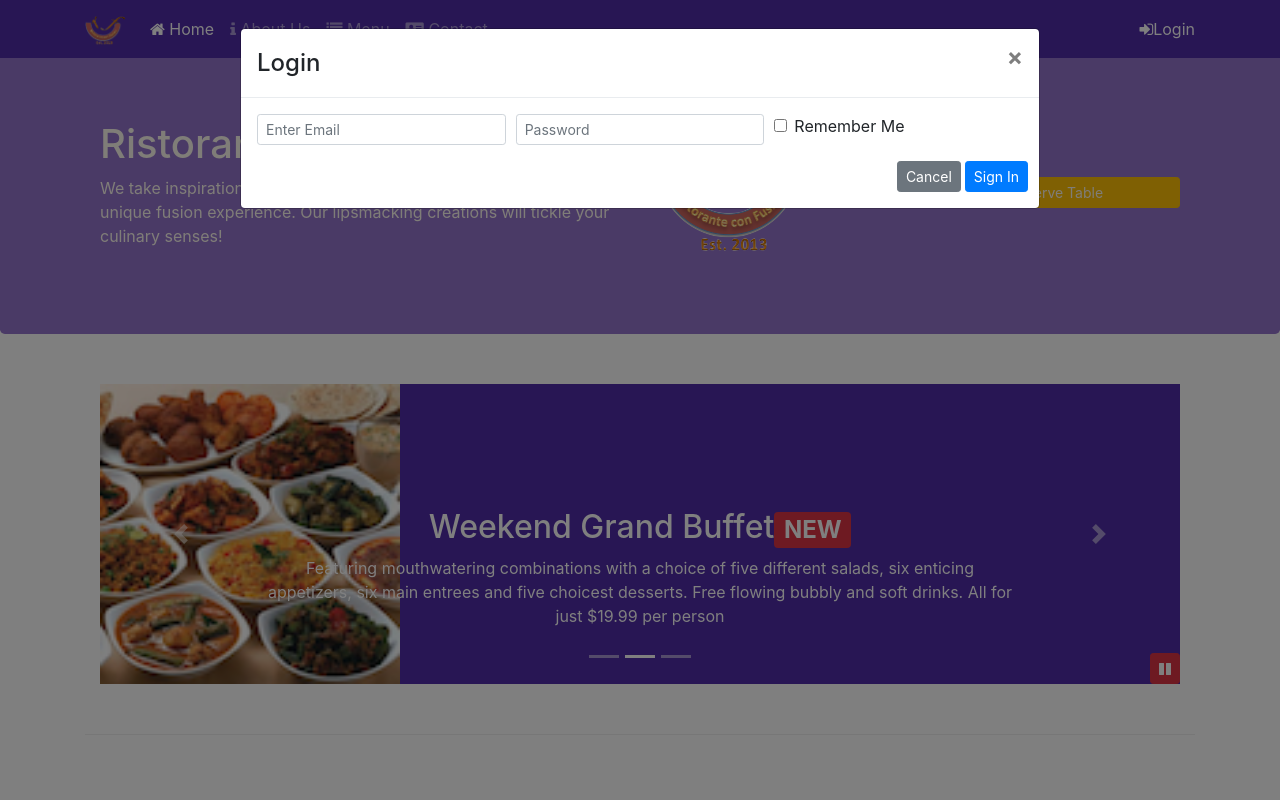
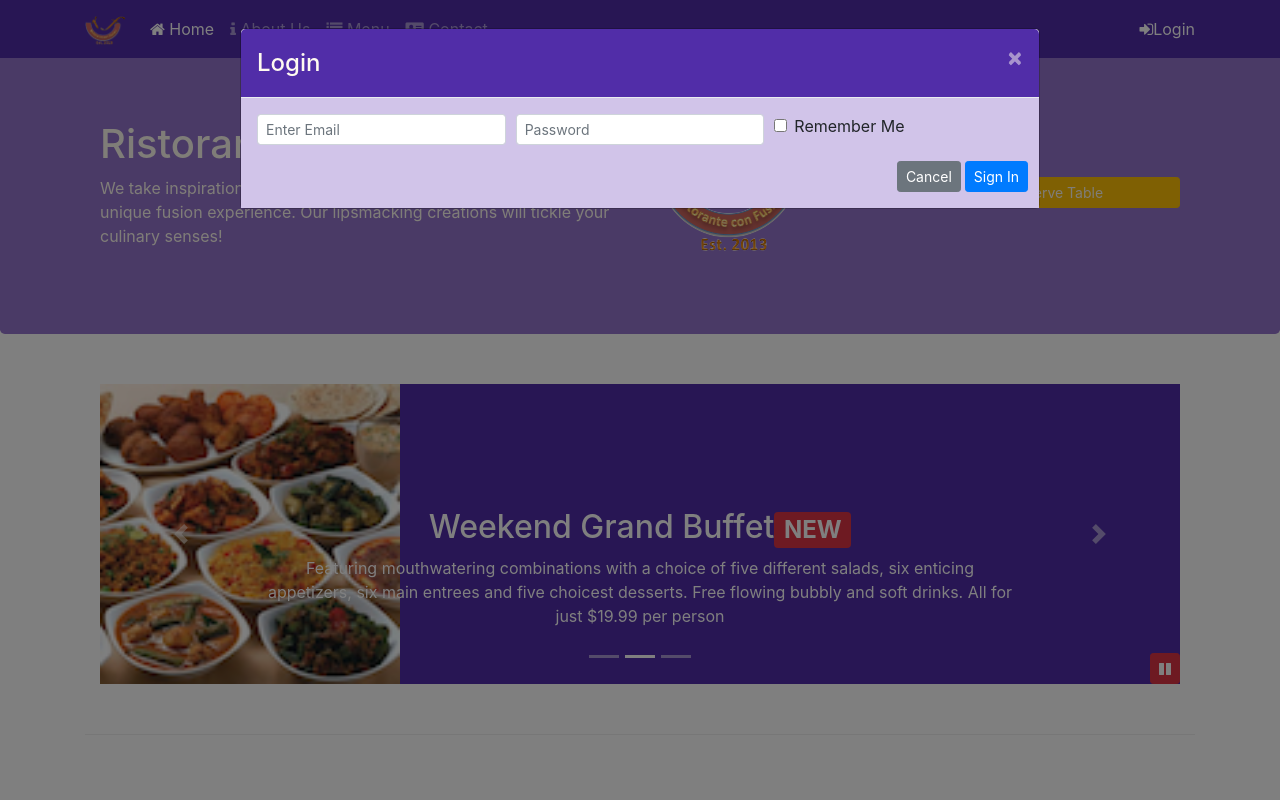
Before and after one commit to himanshupawar-10/Bootstrap, a website: page index.html in a window 1280 px wide. Both pictures are taken after a click on the link "Login". Shown: the top 800 px of the page. Drawn offline with nearby package versions, Linux system fonts and the light colour scheme.

Commit message:
Assignment-4

```diff
--- a/css/style.scss
+++ b/css/style.scss
@@ -76,3 +76,17 @@ body{
     bottom: 0px;
     z-index: 1;
 }
+
+.modal-content{
+    .modal-header{
+        background:$background-dark;
+        color: floralwhite;
+
+        button{
+            color: floralwhite;
+        }
+    }
+    .modal-body{
+        background: $background-pale;
+    }
+}
--- a/index.html
+++ b/index.html
@@ -31,7 +31,7 @@
                     <li class="nav-item "><a class="nav-link" href="./contactus.html"><span class="fa fa-address-card fa-sm"></span> Contact</a></li>
                 </ul>
                 <span class="navbar-text">
-                    <a data-toggle="modal" data-target="#loginmodal">
+                    <a id="LoginButton">
                         <span class="fa fa-sign-in"></span>Login
                     </a>
                 </span>
@@ -159,7 +159,7 @@
                     <img src="img/logo.png" class="img-fluid">
                 </div>
                 <div class="col-12 col-sm-3 align-self-center">
-                    <a role="button" class="btn btn-block btn-sm btn-warning" data-toggle="modal" data-target="#reservemodal" >Reserve Table</a>
+                    <a role="button" class="btn btn-block btn-sm btn-warning" id="ReserveButton">Reserve Table</a>
                 </div>
             </div>
         </div>
@@ -325,6 +325,15 @@
                     $("#carouselButton").children("span").addClass('fa-pause');
                 }
             });
+
+
+            $("#LoginButton").click(function(){
+                $("#loginmodal").modal('show');
+            });
+            $("#ReserveButton").click(function(){
+                $("#reservemodal").modal('show');
+            });
+
         });
     </script>
 </body>
```
Also changed, not shown: css/style.css.
